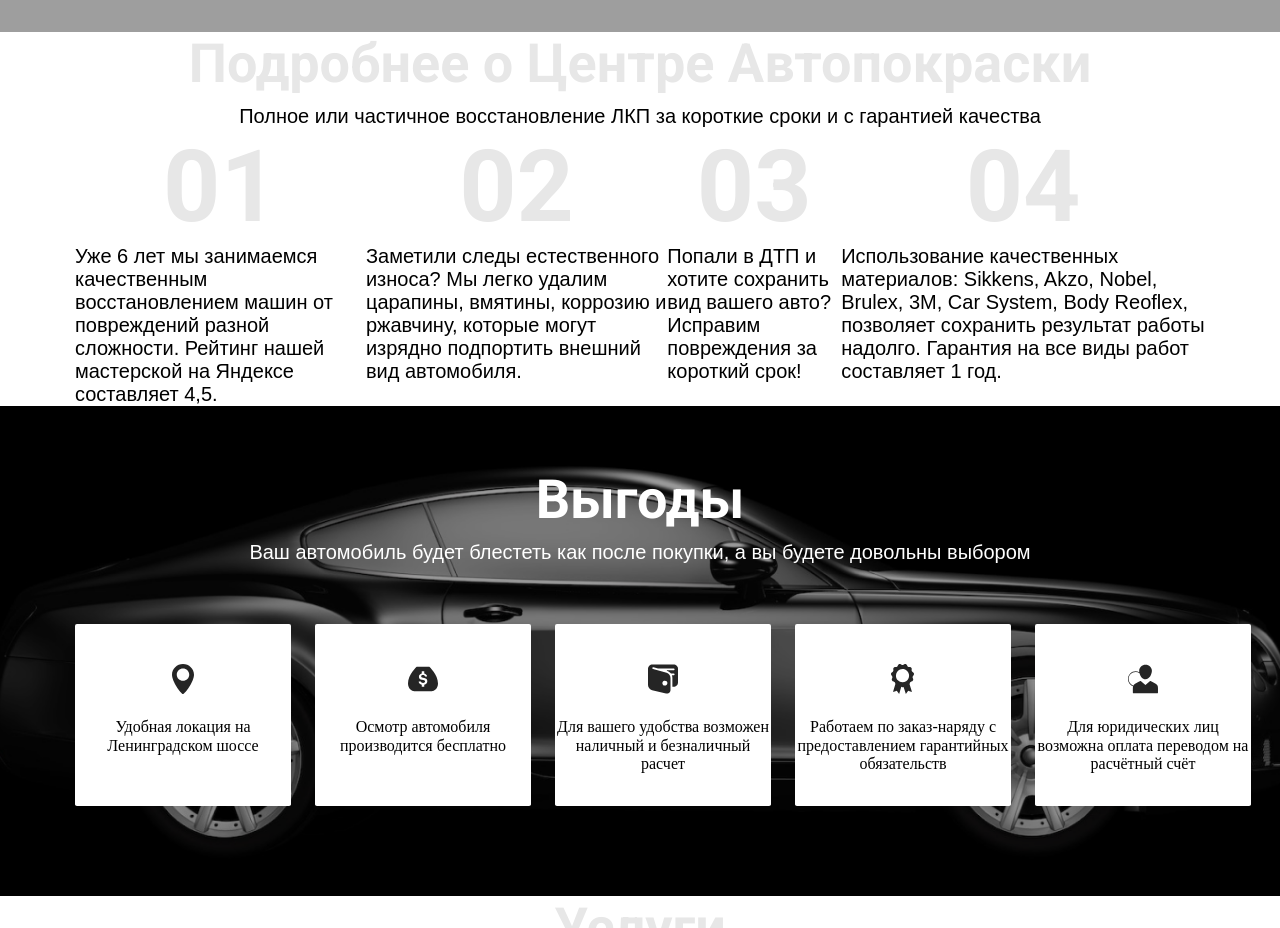
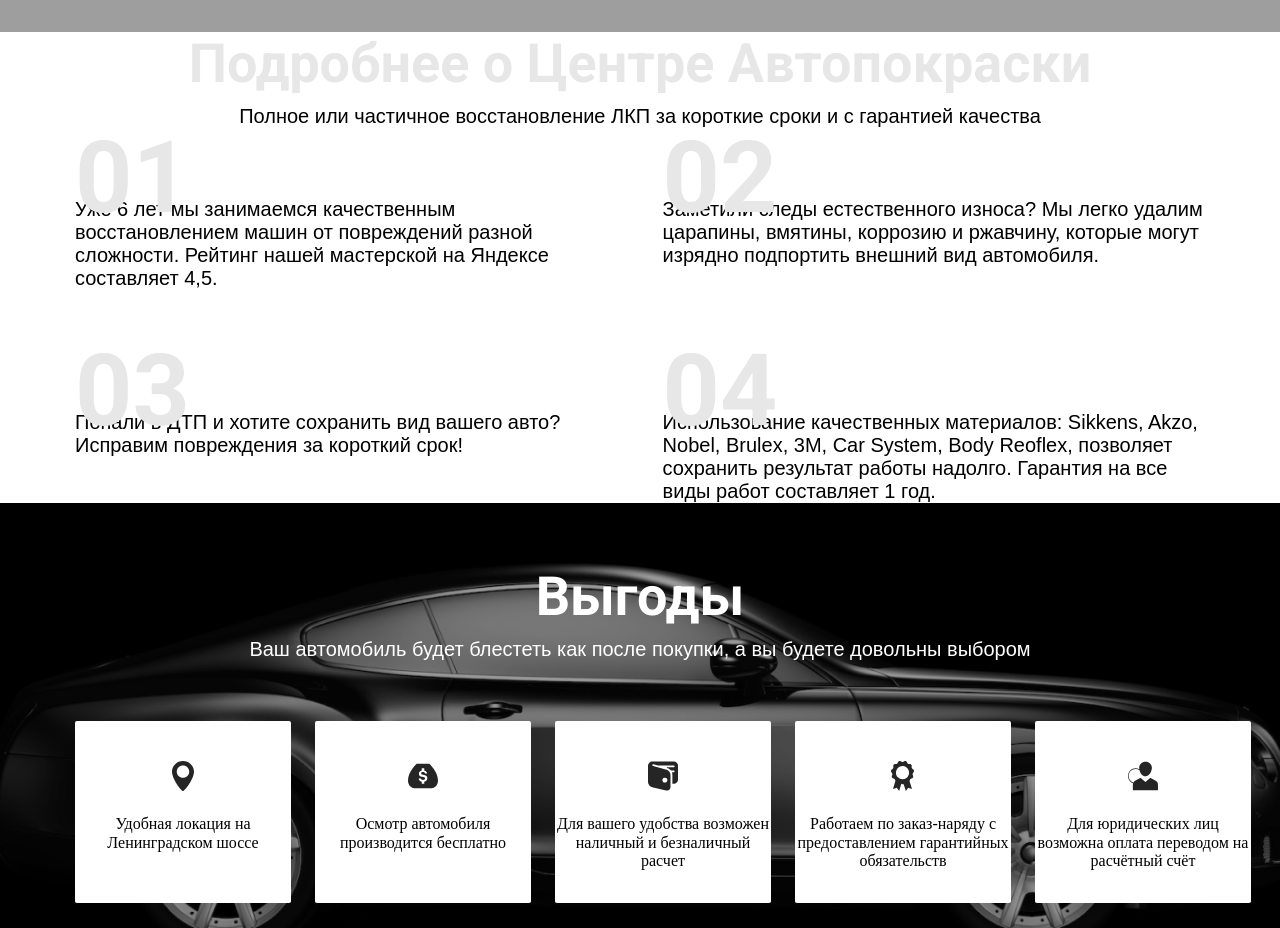
Before and after one commit to ex6istence/autoCenter, a plain HTML site: page index.html in a window 1280 px wide. Shown: the part 1140-2068 px from the top of the page. Drawn offline with Linux system fonts and the light colour scheme; grey boxes are pictures that could not be loaded.

Commit message:
Add files via upload

```diff
--- a/css/style.css
+++ b/css/style.css
@@ -239,6 +239,11 @@ a {
 
 .about__list {
     display: flex;
+    width: 100%;
+    flex-wrap: wrap;
+    justify-content: space-between;
+    row-gap: 51px;
+    counter-reset: item-count;
 }
 
 .about__item {
@@ -247,17 +252,27 @@ a {
     font-weight: 400;
     font-size: 20px;
     line-height: 23px;
-
+    width: 48%;
+    position: relative;
+    padding-top: 70px;
 }
 
-.about__number {
+.about__item::before {
+    counter-increment: item-count;
+    content: '0'counter(item-count);
     font-family: 'Roboto';
-    font-style: normal;
     font-weight: 700;
     font-size: 100px;
-    line-height: 117px;
-    text-align: center;
+    line-height: 1;
     color: #E7E7E7;
+    position: absolute;
+    top:0;
+    left: 0;
+}
+
+.about__item p {
+    z-index: 10;
+    position: relative;
 }
 
 .benefits {
--- a/index.html
+++ b/index.html
@@ -125,24 +125,20 @@
                         качества</div>
                     <ul class="about__list">
                         <li class="about__item">
-                            <div class="about__number">01</div>
                             Уже 6 лет мы занимаемся качественным
                             восстановлением машин от повреждений разной сложности. Рейтинг нашей мастерской на Яндексе
                             составляет 4,5.
                         </li>
                         <li class="about__item">
-                            <div class="about__number">02</div>
                             Заметили следы естественного износа?
                             Мы легко удалим царапины, вмятины, коррозию и ржавчину, которые могут изрядно подпортить
                             внешний вид автомобиля.
                         </li>
                         <li class="about__item">
-                            <div class="about__number">03</div>
                             Попали в ДТП и хотите сохранить вид вашего авто? Исправим повреждения
                             за короткий срок!
                         </li>
                         <li class="about__item">
-                            <div class="about__number">04</div>
                             Использование качественных материалов: Sikkens, Akzo, Nobel, Brulex, 3M,
                             Car System, Body Reoflex, позволяет сохранить результат работы надолго. Гарантия на все виды
                             работ составляет 1 год.
```
